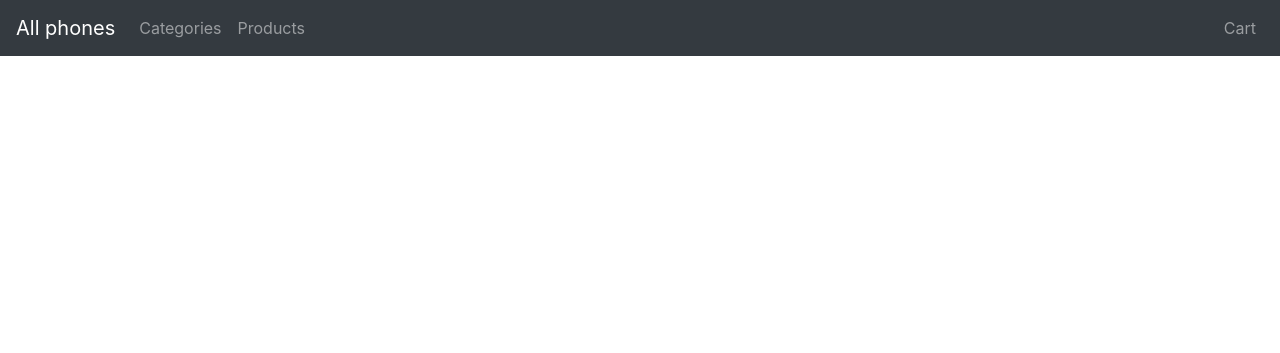
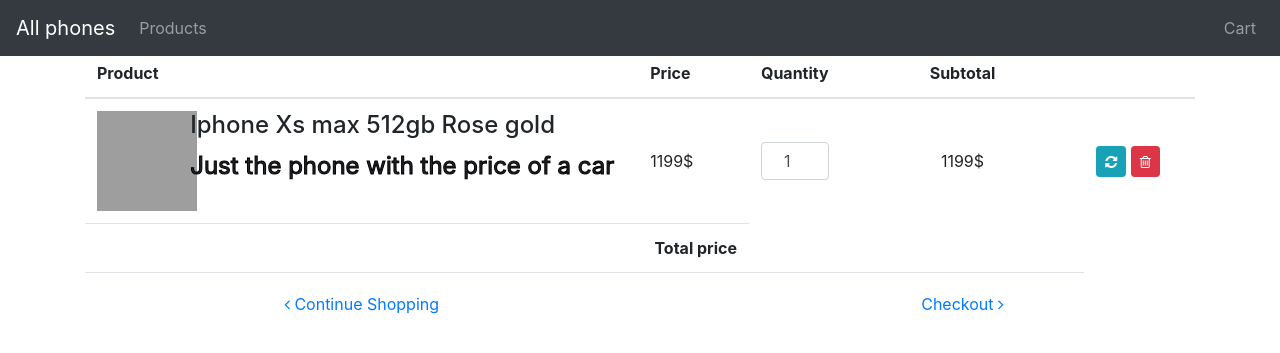
Before and after one commit to staelerss/Python, a Flask app: page /cart in a window 1280 px wide. Shown: the top 353 px of the page. Run offline with Flask 2, Linux system fonts and the light colour scheme; some libraries are stand-ins or nearby versions; grey boxes are pictures that could not be loaded.

Commit message:
Fixed issues and added style to cart

```diff
--- a/templates/base.html
+++ b/templates/base.html
@@ -20,9 +20,6 @@
         <div class="collapse navbar-collapse" id="navbarsExampleDefault">
             <ul class="navbar-nav d-flex flex-row" style="width: 100%">
                 {% for title, link in links.items() %}
-                    <li class="nav-item">
-                        <a class="nav-link" href="#">Categories</a>
-                    </li>
                     <li class="nav-item">
                         <a class="nav-link" href="#">Products</a>
                     </li>
--- a/templates/cart.html
+++ b/templates/cart.html
@@ -3,9 +3,51 @@
 {% block title %}PC Builders{% endblock %}
 
 {% block content %}
-
-<div>
-
+<link rel="stylesheet" href="/static/cart.css">
+<link href="//maxcdn.bootstrapcdn.com/font-awesome/4.1.0/css/font-awesome.min.css" rel="stylesheet">
+<div class="container">
+	<table id="cart" class="table table-hover table-condensed">
+    				<thead>
+						<tr>
+							<th style="width:50%">Product</th>
+							<th style="width:10%">Price</th>
+							<th style="width:8%">Quantity</th>
+							<th style="width:22%" class="text-center">Subtotal</th>
+							<th style="width:10%"></th>
+						</tr>
+					</thead>
+					<tbody>
+						<tr>
+							<td data-th="Product">
+								<div class="row">
+									<div class="col-sm-2 hidden-xs"><img src="https://cdn2.fromae.com/media/catalog/product/cache/image/9df78eab33525d08d6e5fb8d27136e95/0/1/01_150_87.jpg" alt="..." class="img-responsive"/></div>
+									<div class="col-sm-10">
+										<h4 class="nomargin">Iphone Xs max 512gb Rose gold</h4>
+										<p>Just the phone with the price of a car</p>
+									</div>
+								</div>
+							</td>
+							<td data-th="Price">1199$</td>
+							<td data-th="Quantity">
+								<input type="number" class="form-control text-center" value="1">
+							</td>
+							<td data-th="Subtotal" class="text-center">1199$</td>
+							<td class="actions" data-th="">
+								<button class="btn btn-info btn-sm"><i class="fa fa-refresh"></i></button>
+								<button class="btn btn-danger btn-sm"><i class="fa fa-trash-o"></i></button>
+							</td>
+						</tr>
+					</tbody>
+					<tfoot>
+						<tr class="visible-xs">
+							<td class="text-right" colspan="2"><strong>Total price</strong></td>
+						</tr>
+						<tr>
+							<td><a href="/" class="btn btn-block"><i class="fa fa-angle-left"></i> Continue Shopping</a></td>
+							<td colspan="2" class="hidden-xs"></td>
+							<td><a href="/shipment" class="btn btn-block">Checkout <i class="fa fa-angle-right"></i></a></td>
+						</tr>
+					</tfoot>
+				</table>
 </div>
-
 {% endblock %}
```
